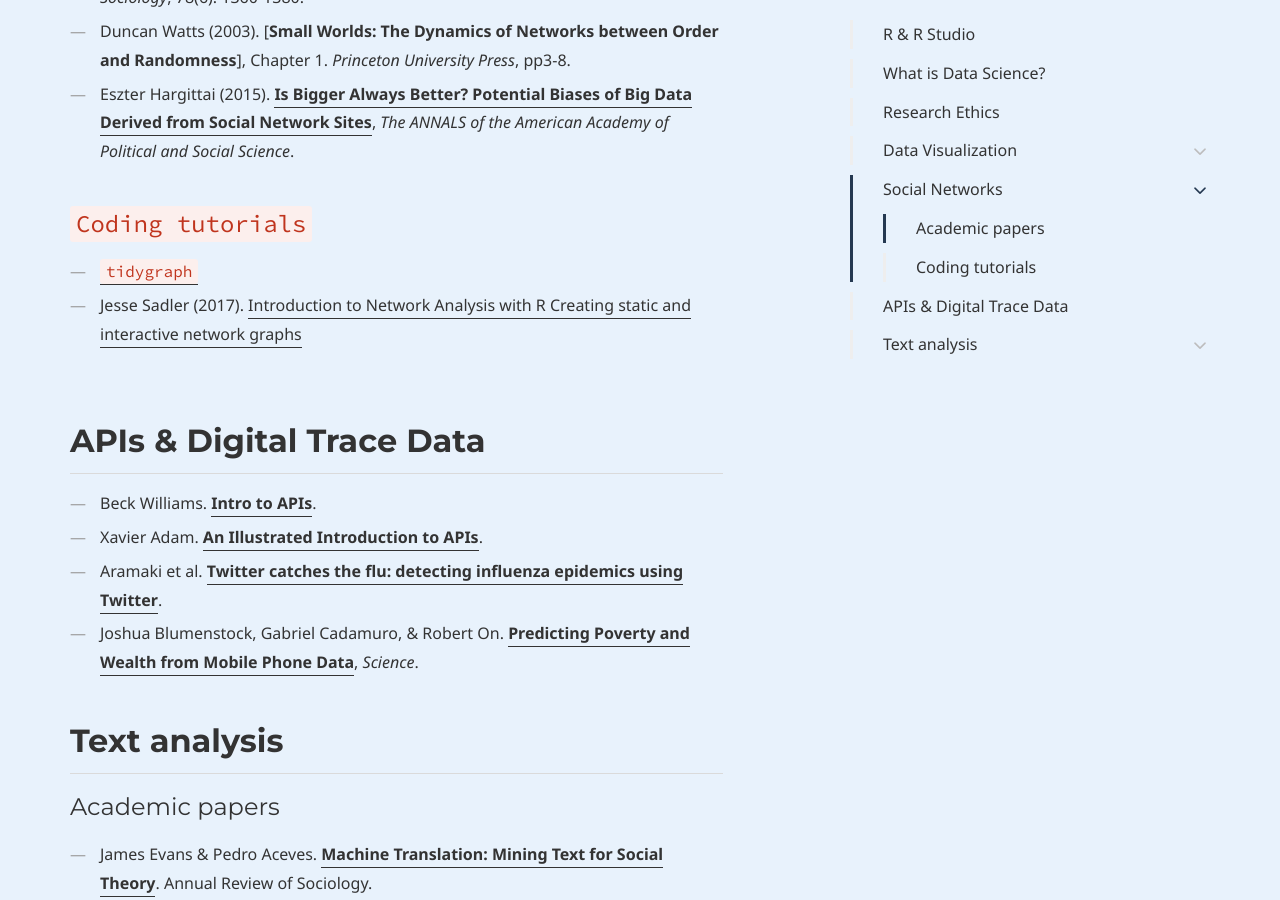
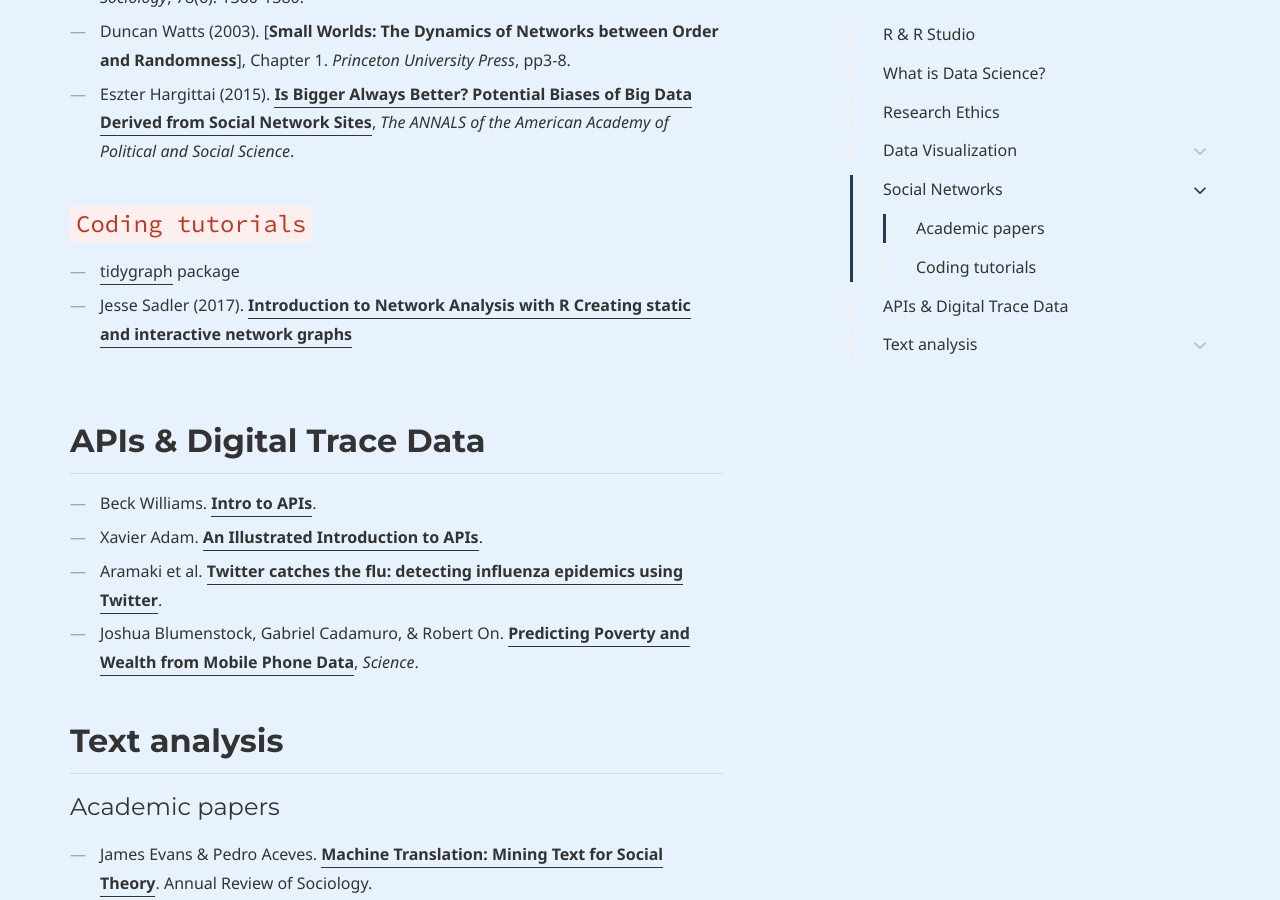
Before and after one commit to dssoc/dssoc.github.io, a Jekyll site: the page built from references.md, in a window 1280 px wide and 900 px high, scrolled down 2910 px. Built offline with Jekyll 4.4.1, drawn with Linux system fonts in a browser that asks for light colours; some web fonts are replaced.

Commit message:
update references page

```diff
--- a/references.md
+++ b/references.md
@@ -53,7 +53,7 @@
 -  [**What would feminist data visualization look like?**](https://civic.mit.edu/2015/12/01/feminist-data-visualization/), *MIT Civic Media Lab* by kanarinka.
 <br/>
 
-#### Coding tutorials
+#### `Coding tutorials`
 - [**The R Graph Gallery**](https://www.r-graph-gallery.com/).
 - Kieran Healy. [**Data Visualization: A Practical Introduction**](http://socviz.co/), Princeton: *Princeton University Press*, 2019.
 - Claus O. Wilke. [**Fundamentals of Data Visualization**](https://serialmentor.com/dataviz/), *O'Reilly*.
@@ -75,8 +75,8 @@
 <br/>
 
 #### `Coding tutorials`
-- [`tidygraph`](https://www.data-imaginist.com/2017/introducing-tidygraph/)
-- Jesse Sadler (2017). [Introduction to Network Analysis with R Creating static and interactive network graphs](https://www.jessesadler.com/post/network-analysis-with-r/)
+- [tidygraph](https://www.data-imaginist.com/2017/introducing-tidygraph/) package
+- Jesse Sadler (2017). [**Introduction to Network Analysis with R Creating static and interactive network graphs**](https://www.jessesadler.com/post/network-analysis-with-r/)
 <br/><br/>
 
 
@@ -94,7 +94,7 @@
 - Bo Pang, Lillian Lee, & Shivakumar Vaithyanathan. [**Thumbs up: Sentiment Classification using Machine Learning Techniques**](https://www.aclweb.org/anthology/W02-1011/).
 - Kathleen Carley. [**Extracting Culture Through Textual Analysis**](https://www.sciencedirect.com/science/article/abs/pii/0304422X94900116). Poetics, 22:291-312.
 
-#### Coding tutorials
+#### `Coding tutorials`
 - Garrett Grolemund & Hadley Wickham (2017). **R for Data Science**, [ch 14: Strings](https://r4ds.had.co.nz/strings.html)
 - Julia Silge and David Robinson (2020). **Text Mining with R: A Tidy Approach**, including chapters on [Topic Models]("https://www.tidytextmining.com/topicmodeling.html), and [Sentiment analysis](https://www.tidytextmining.com/sentiment.html)).
 
```
